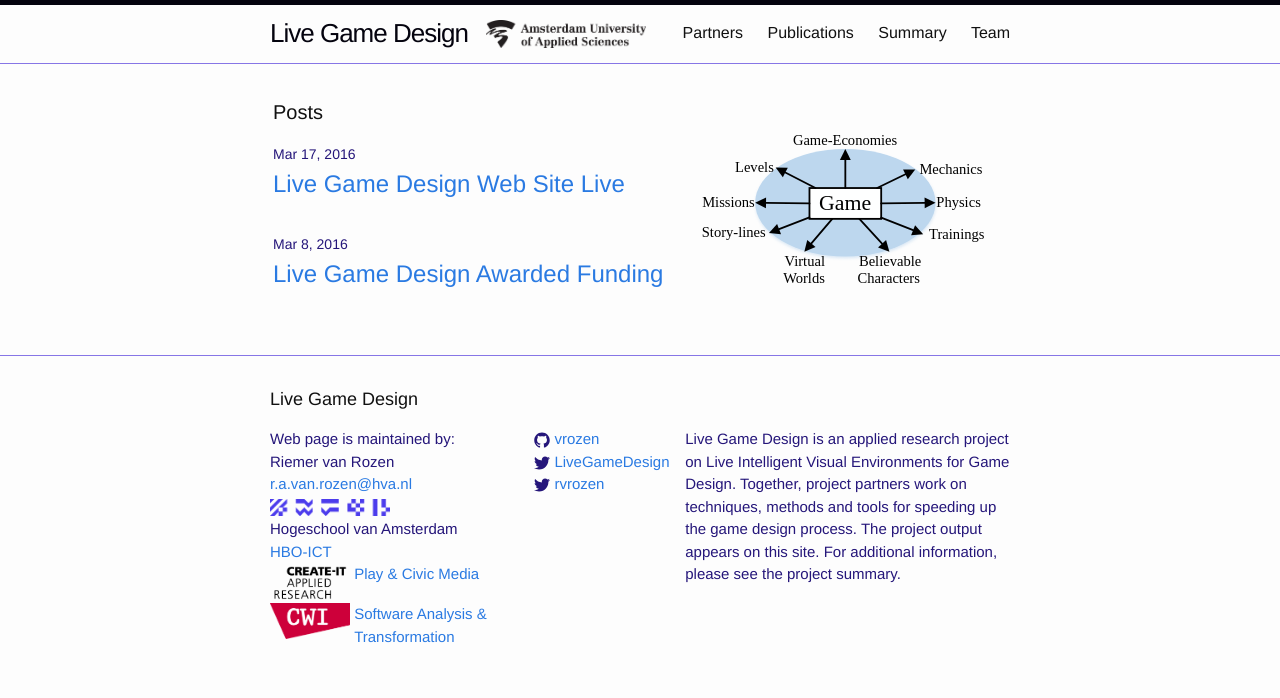
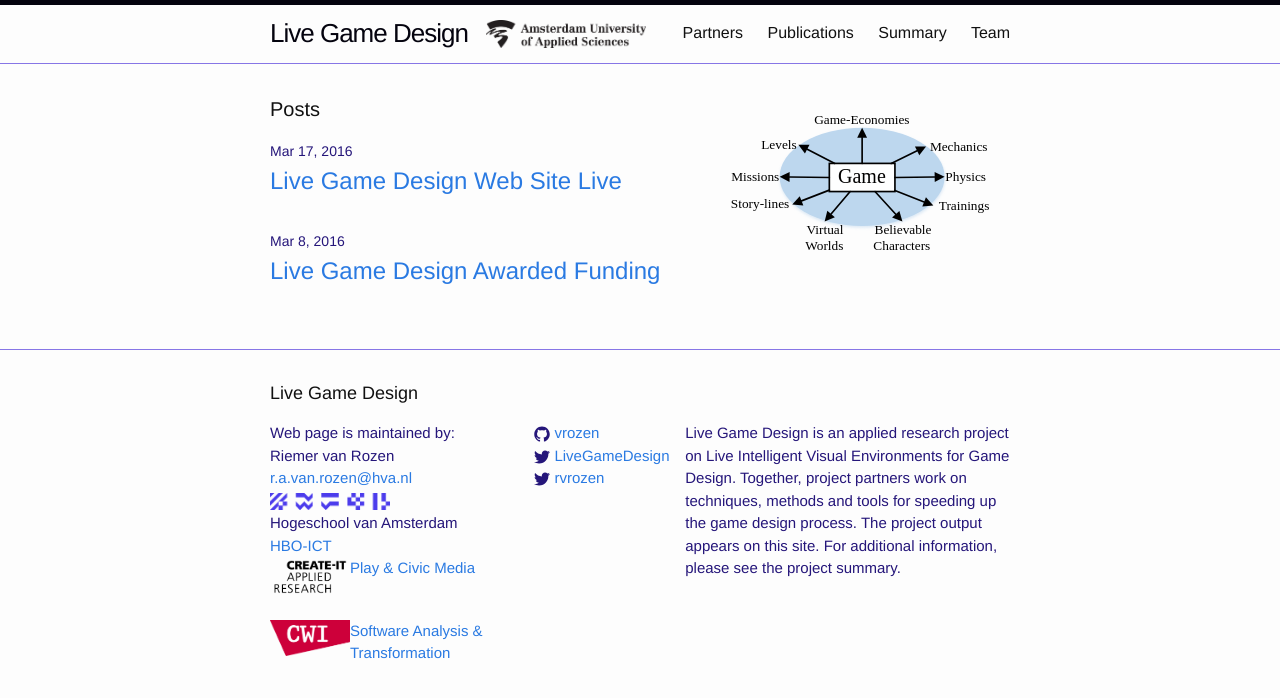
Before and after one commit to LiveGameDesign/LiveGameDesign.github.io, a Jekyll site: the page built from index.html, in a window 1280 px wide. Shown: the top 698 px of the page. Built offline with Jekyll 4.4.1, drawn with Linux system fonts in a browser that asks for light colours.

Commit message:
replace table by div

```diff
--- a/_includes/footer.html
+++ b/_includes/footer.html
@@ -14,15 +14,15 @@
           <li>Hogeschool van Amsterdam</li>
           <li><a href="http://www.hva.nl/onderwijs/opleidingen/content/fdmci/hbo-ict/hbo-ict.html">HBO-ICT</a></li>
           <li>
-            <div style="float:left">
-              <div style="float:left"><a href="http://www.create-it.hva.nl"><img src="{{ site.url }}/assets/CreateIT.png" width="80"></a>&nbsp;</div>
-              <div style="float:left"><a href="http://www.hva.nl/playandcivicmedia">Play &amp; Civic Media</a><div>
+            <div style="width: 240px; float:left">
+              <div style="width: 80px; float:left"><a href="http://www.create-it.hva.nl"><img src="{{ site.url }}/assets/CreateIT.png" width="80"></a>&nbsp;</div>
+              <div style="width: 160px; float:left"><a href="http://www.hva.nl/playandcivicmedia">Play &amp; Civic Media</a><div>
             </div>
           </li>
           <li>
-            <div style="float:left">
-              <div style="float:left"><img src="{{ site.url }}/assets/CWI.png" width="80">&nbsp;</div>
-              <div style="float:left"><a href="https://www.cwi.nl/research-groups/software-analysis-and-transformation">Software Analysis &amp; <br> Transformation</a></div>
+            <div style="width: 240px; float:left">
+              <div style="width: 80px; float:left"><img src="{{ site.url }}/assets/CWI.png" width="80">&nbsp;</div>
+              <div style="width: 160px; float:left"><a href="https://www.cwi.nl/research-groups/software-analysis-and-transformation">Software Analysis &amp; <br> Transformation</a></div>
             </div>
           </li>
         </ul>
--- a/index.html
+++ b/index.html
@@ -3,10 +3,7 @@
 ---
 
 <div class="home">
-
-  <table>
-  <tr>
-  <td width=55%>
+  <div style="width: 440px; float: left;">
   <h1 class="page-heading">Posts</h1>
   <ul class="post-list">
     {% for post in site.posts %}
@@ -19,10 +16,9 @@
       </li>
     {% endfor %}
   </ul>
-  </td>
-  <td width=45%>
-    <img src="{{ site.url }}/assets/LGD.svg">
-  </td>
+  </div>
+  <div style="width: 300px; float: left;">
+  <img src="{{ site.url }}/assets/LGD.svg">
+  </div>
   </tr>
-  </table>
 </div>
```
